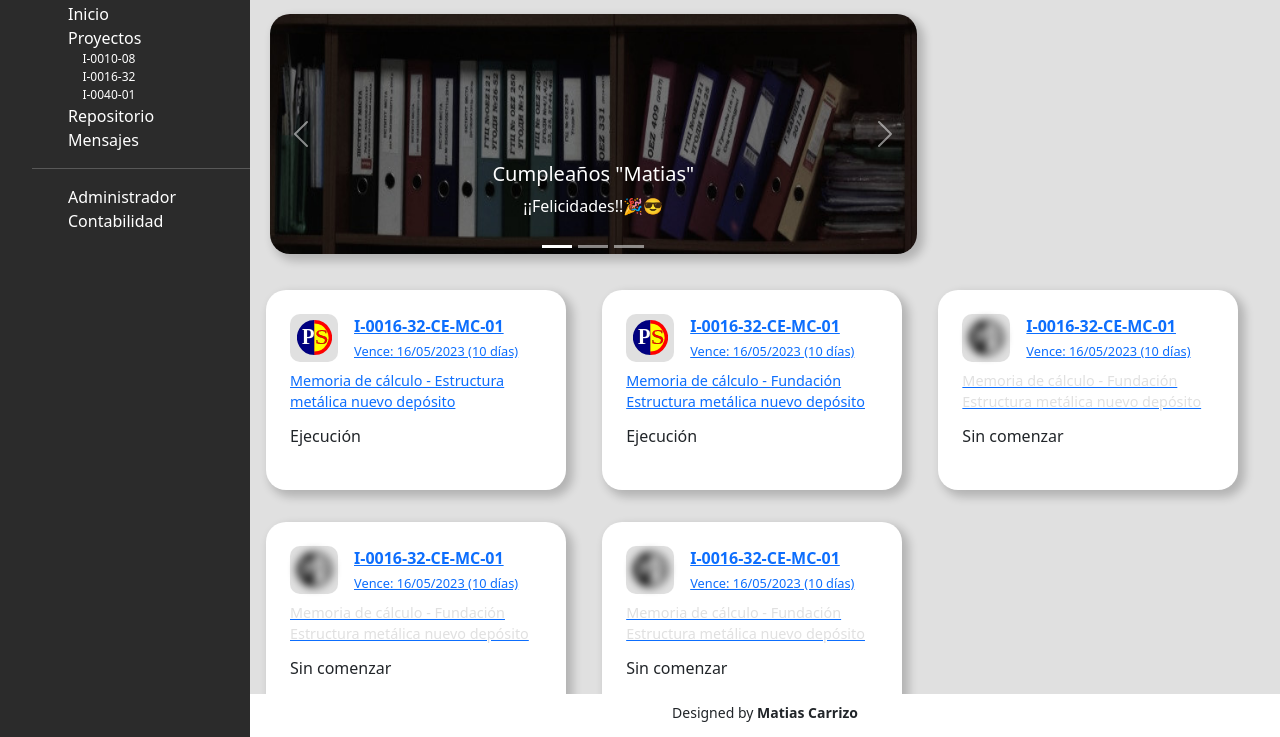
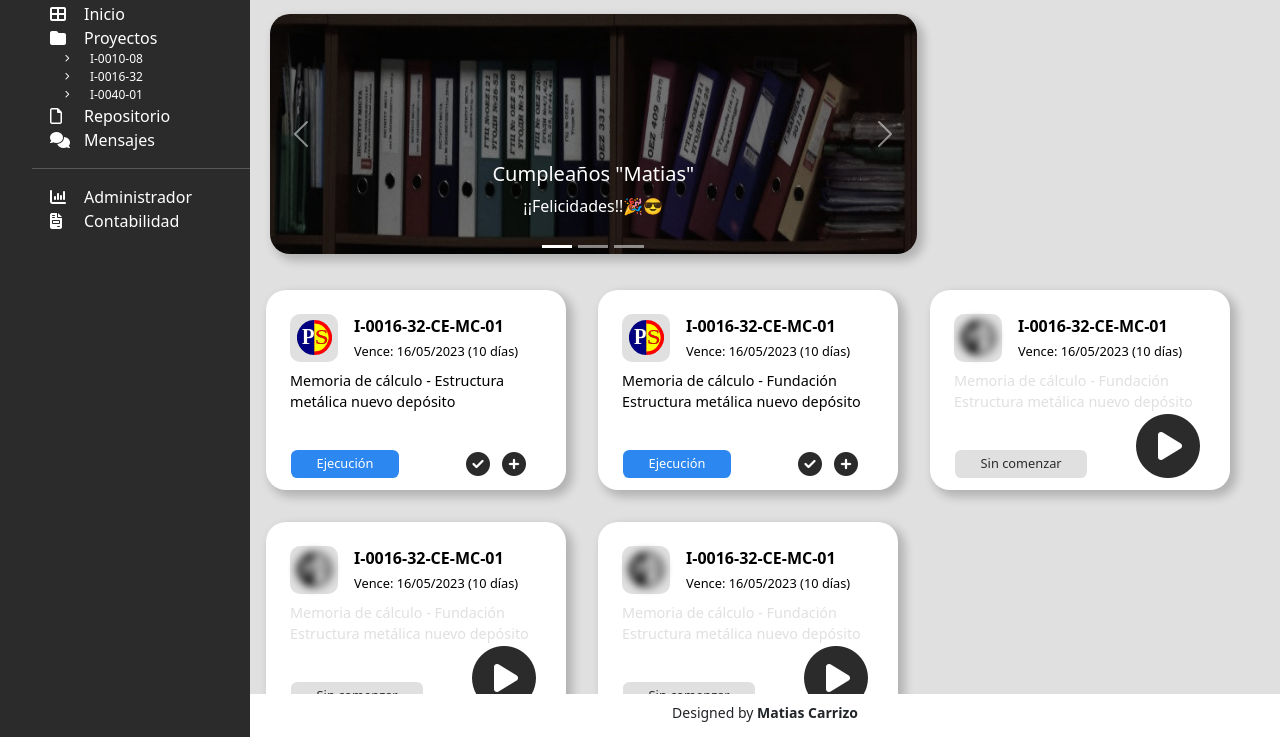
Before and after one commit to mt5carr/preEntrega3_carrizo, a website: page index.html in a window 1280 px wide. Shown: the part 63-800 px from the top of the page. Drawn offline with nearby package versions, Linux system fonts and the light colour scheme.

Commit message:
Página principal terminada

```diff
--- a/SCSS/_main.scss
+++ b/SCSS/_main.scss
@@ -20,13 +20,23 @@
 /* Estilos de las tarjetas */
 
 .tarjetero{
+    display: flex;
+    flex-wrap: wrap;
     background-color: $fondoTarjetero;
     overflow: hidden;
-    justify-content: start;
+    @media (min-width: 860px) {
+        justify-content: start;
+    }
+
+    @media (max-width: 860px) {
+        //mobile
+        justify-content: center;
+
+    }
 
     .tarjeta{
         position: relative;
-        display:inline-block;
+        display: inline-block;
         background-color: $fondoTarjeta;
         width: 300px;
         height: 200px;
@@ -55,6 +65,11 @@
             margin-bottom: 1em;
         }
 
+        a{
+            text-decoration: none;
+            color: black;
+        }
+
         .icono {
             background-color: $fondoIconTarjeta;
             float: left;
@@ -67,6 +82,39 @@
             margin-right: 1em;
             border-radius: 10px;
             text-align: center;
+        }
+
+        .ejecucion{
+            position: absolute;
+            left: 25px;
+            top: 160px;
+            color: $contraste;
+            background-color: $enfacis;
+            font-size: 0.8em;
+            font-weight: 400;
+            padding: 0.5em;
+            padding-left: 2em;
+            padding-right: 2em;
+            float: left;
+            border-radius: 0.5em;
+            margin: 0;
+            text-align: center;
+        }
+
+        .sinComenzar{
+            position: absolute;
+            left: 25px;
+            top: 160px;
+            color: $base-oscuro;
+            background-color: $base-claro;
+            font-size: 0.8em;
+            font-weight: 400;
+            padding: 0.5em;
+            padding-left: 2em;
+            padding-right: 2em;
+            float: left;
+            border-radius: 0.5em;
+            margin: 0;
         }
     }
 
@@ -97,6 +145,12 @@
             color: $base-claro;
         }
 
+        .botonIniciar{
+            position: absolute;
+            right: 30px;
+            bottom: -20px;
+        }
+
     }
 
     .tarjeta--ejec{
@@ -110,13 +164,13 @@
         }
         i{
             text-align: right;
-            color: var(--base-oscuro);
+            color: $base-oscuro;
             font-size: 1.5em;
             float: right;
             margin-right: 0.5em ;
         }
         i:hover{
-            color: var(--enfacis);
+            color: $enfacis;
         }
     }
 }
--- a/index.html
+++ b/index.html
@@ -2,11 +2,12 @@
 <html lang="en">
 <head>
     <meta charset="UTF-8">
+    <meta http-equiv="X-UA-Compatible" content="IE=edge">
     <meta name="viewport" content="width=device-width, initial-scale=1.0">
     <link rel="preconnect" href="https://fonts.googleapis.com">
     <link rel="preconnect" href="https://fonts.gstatic.com" crossorigin>
     <link href="https://fonts.googleapis.com/css2?family=Roboto:wght@100;300&display=swap" rel="stylesheet">
-
+    <link rel="stylesheet" href="css/all.min.css">
     <link rel="shortcut icon" href="media/favicon.png" type="image/x-icon">
     <link href="https://cdn.jsdelivr.net/npm/bootstrap@5.3.0/dist/css/bootstrap.min.css" rel="stylesheet" integrity="sha384-9ndCyUaIbzAi2FUVXJi0CjmCapSmO7SnpJef0486qhLnuZ2cdeRhO02iuK6FUUVM" crossorigin="anonymous">
 
@@ -158,7 +159,7 @@
                     <p>Memoria de cálculo - Fundación Estructura metálica nuevo depósito</p>
                 </a>
                 <h6 class="sinComenzar">Sin comenzar</h6>
-                <a href="" title="Comenzar Tarea"><i class="fa-solid fa-circle-play"></i></a>
+                <a href="" title="Comenzar Tarea" class="botonIniciar"><i class="fa-solid fa-circle-play"></i></a>
             </div>
 
             <div class="tarjeta tarjeta--sc">
@@ -173,7 +174,7 @@
                     <p>Memoria de cálculo - Fundación Estructura metálica nuevo depósito</p>
                 </a>
                 <h6 class="sinComenzar">Sin comenzar</h6>
-                <a href="" title="Comenzar Tarea"><i class="fa-solid fa-circle-play"></i></a>
+                <a href="" title="Comenzar Tarea" class="botonIniciar"><i class="fa-solid fa-circle-play"></i></a>
             </div>
 
             <div class="tarjeta tarjeta--sc">
@@ -188,7 +189,7 @@
                     <p>Memoria de cálculo - Fundación Estructura metálica nuevo depósito</p>
                 </a>
                 <h6 class="sinComenzar">Sin comenzar</h6>
-                <a href="" title="Comenzar Tarea"><i class="fa-solid fa-circle-play"></i></a>
+                <a href="" title="Comenzar Tarea" class="botonIniciar"><i class="fa-solid fa-circle-play"></i></a>
             </div>
 
         </div>
```
Also changed, not shown: css/style.css, 1 other file.
